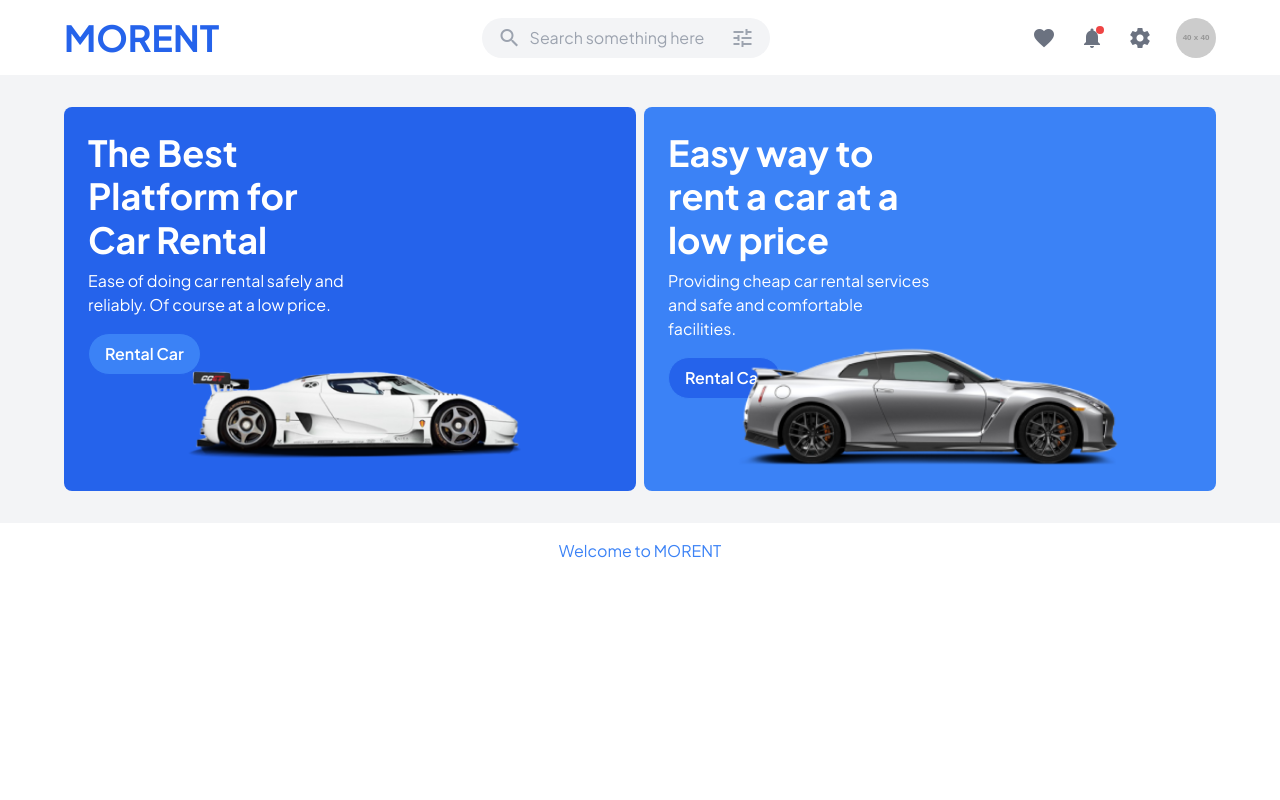
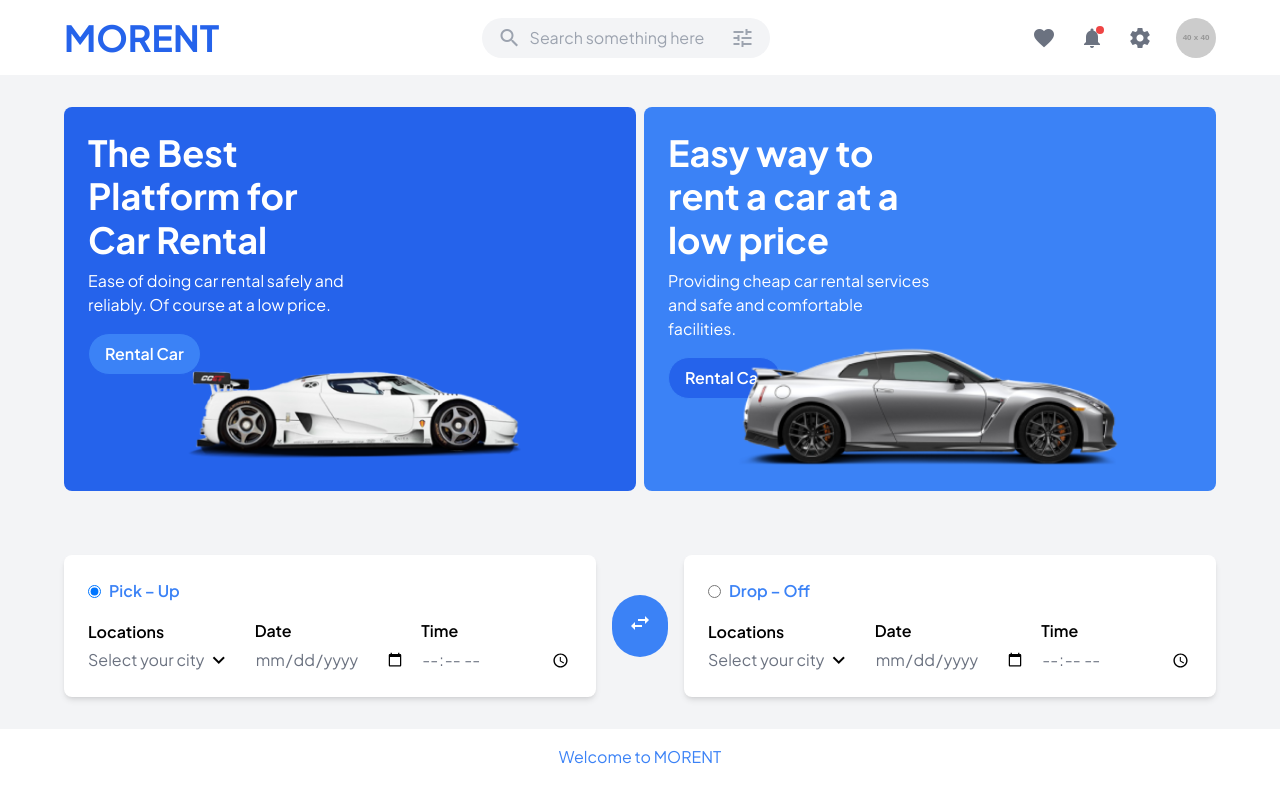
Before and after one commit to rmkofficial/MORENT, a React (Vite) app in the folder client/: page / in a window 1280 px wide. Built offline with nearby package versions, Linux system fonts and the light colour scheme.

Commit message:
Add RentSection component for picking up and dropping off locations, dates, and times

```diff
--- a/client/src/components/Content.jsx
+++ b/client/src/components/Content.jsx
@@ -1,9 +1,11 @@
 import HeroSection from "./HeroSection";
+import RentSection from "./RentSection";
 
 function Content() {
   return (
     <div>
       <HeroSection />
+      <RentSection />
     </div>
   );
 }
--- /dev/null
+++ b/client/src/components/RentSection.jsx
@@ -0,0 +1,114 @@
+function RentSection() {
+  return (
+    <section className="bg-gray-100 py-8 px-4 sm:px-8 lg:px-16">
+      <div className="flex justify-center items-center space-x-4">
+        {/* Pick-Up Bilgileri */}
+        <div className="bg-white p-6 rounded-lg shadow-md w-full sm:w-1/2">
+          <div className="flex items-center mb-4">
+            <input
+              type="radio"
+              name="pickup"
+              id="pickup"
+              className="mr-2"
+              defaultChecked
+            />
+            <label htmlFor="pickup" className="text-blue-500 font-semibold">
+              Pick – Up
+            </label>
+          </div>
+          <div className="flex justify-between items-center space-x-4">
+            {/* Locations */}
+            <div className="flex flex-col w-1/3">
+              <label className="font-semibold text-black mb-1">Locations</label>
+              <div className="relative">
+                <select className="appearance-none bg-transparent border-none text-gray-500 focus:outline-none w-full">
+                  <option>Select your city</option>
+                </select>
+                <span className="absolute right-0 top-0 bottom-0 flex items-center pr-2">
+                  <i className="material-icons">expand_more</i>
+                </span>
+              </div>
+            </div>
+
+            {/* Date */}
+            <div className="flex flex-col w-1/3">
+              <label className="font-semibold text-black mb-1">Date</label>
+              <div className="relative">
+                <input
+                  type="date"
+                  className="appearance-none bg-transparent border-none text-gray-500 focus:outline-none w-full"
+                />
+              </div>
+            </div>
+
+            {/* Time */}
+            <div className="flex flex-col w-1/3">
+              <label className="font-semibold text-black mb-1">Time</label>
+              <div className="relative">
+                <input
+                  type="time"
+                  className="appearance-none bg-transparent border-none text-gray-500 focus:outline-none w-full"
+                />
+              </div>
+            </div>
+          </div>
+        </div>
+
+        {/* Arrows */}
+        <div className="flex justify-center items-center">
+          <button className="bg-blue-500 text-white p-4 rounded-full">
+            <span className="material-icons">swap_horiz</span>
+          </button>
+        </div>
+
+        {/* Drop-Off Bilgileri */}
+        <div className="bg-white p-6 rounded-lg shadow-md w-full sm:w-1/2">
+          <div className="flex items-center mb-4">
+            <input type="radio" name="dropoff" id="dropoff" className="mr-2" />
+            <label htmlFor="dropoff" className="text-blue-500 font-semibold">
+              Drop – Off
+            </label>
+          </div>
+          <div className="flex justify-between items-center space-x-4">
+            {/* Locations */}
+            <div className="flex flex-col w-1/3">
+              <label className="font-semibold text-black mb-1">Locations</label>
+              <div className="relative">
+                <select className="appearance-none bg-transparent border-none text-gray-500 focus:outline-none w-full">
+                  <option>Select your city</option>
+                </select>
+                <span className="absolute right-0 top-0 bottom-0 flex items-center pr-2">
+                  <i className="material-icons">expand_more</i>
+                </span>
+              </div>
+            </div>
+
+            {/* Date */}
+            <div className="flex flex-col w-1/3">
+              <label className="font-semibold text-black mb-1">Date</label>
+              <div className="relative">
+                <input
+                  type="date"
+                  className="appearance-none bg-transparent border-none text-gray-500 focus:outline-none w-full"
+                />
+              </div>
+            </div>
+
+            {/* Time */}
+            <div className="flex flex-col w-1/3">
+              <label className="font-semibold text-black mb-1">Time</label>
+              <div className="relative">
+                <input
+                  type="time"
+                  className="appearance-none bg-transparent border-none text-gray-500 focus:outline-none w-full"
+                />
+              </div>
+            </div>
+          </div>
+        </div>
+      </div>
+    </section>
+  );
+}
+
+export default RentSection;
```
